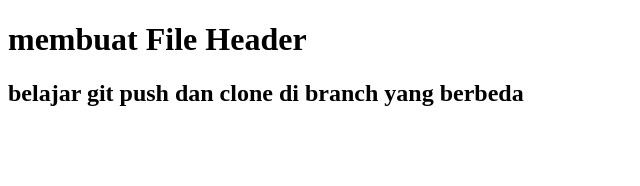
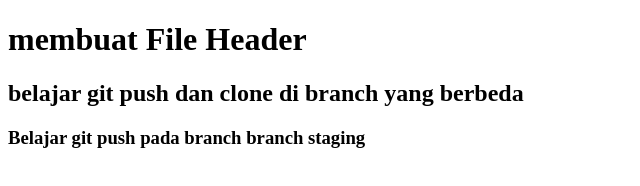
Before and after one commit to danaarisna/belajar-niomic, a plain HTML site: page header.html in a window 1280 px wide. Shown: the whole page, without its empty margins (0-640 px from the left). Drawn offline with Linux system fonts and the light colour scheme.

Commit message:
menambahkan element h3

```diff
--- a/header.html
+++ b/header.html
@@ -7,5 +7,6 @@
   <body>
     <h1>membuat File Header</h1>
     <h2>belajar git push dan clone di branch yang berbeda</h2>
+    <h3>Belajar git push pada branch branch staging</h3>
   </body>
 </html>
```
